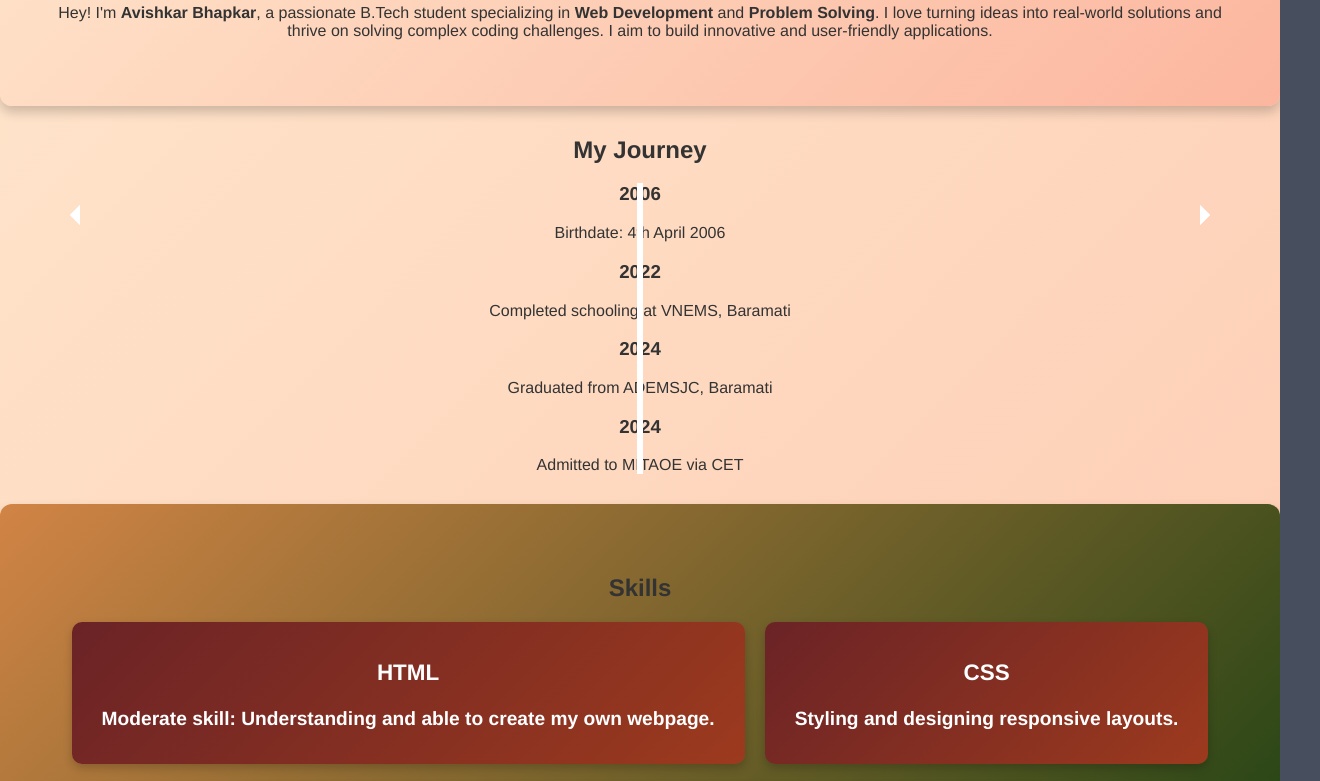
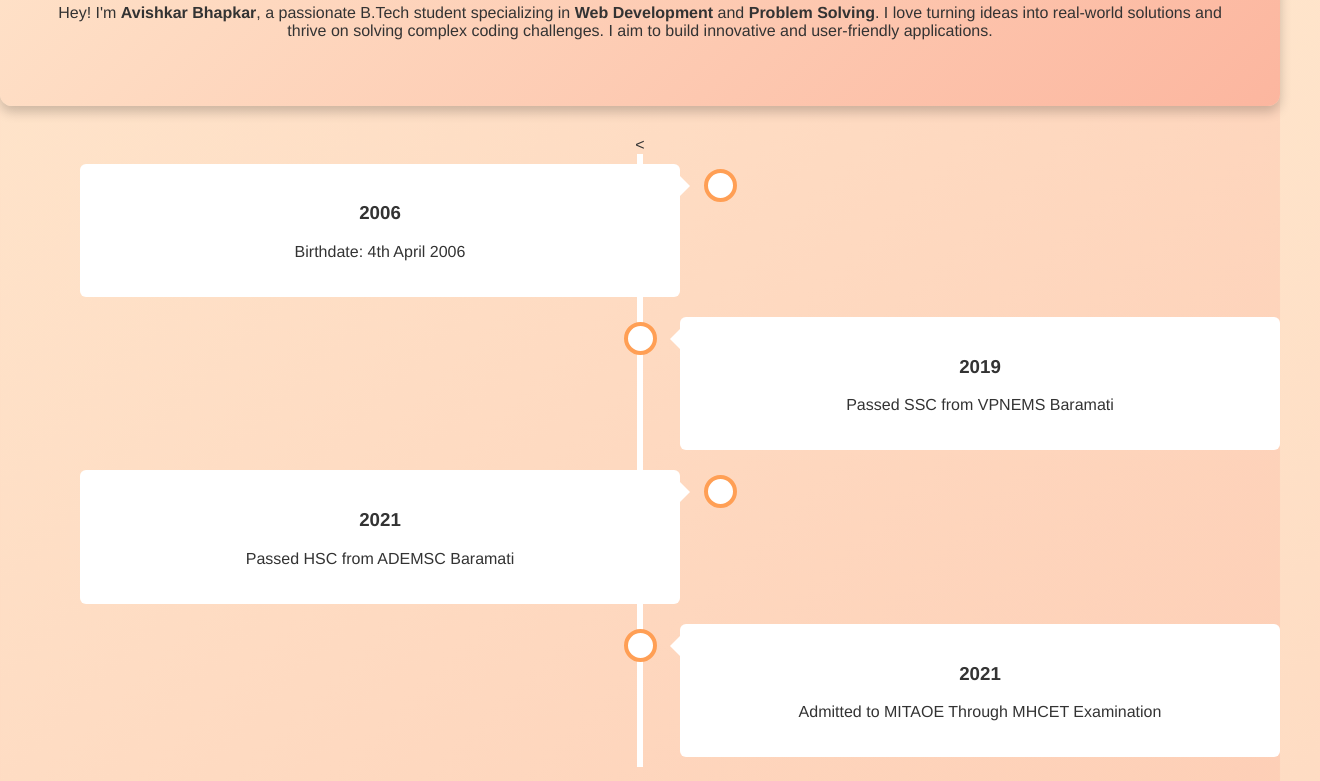
Before and after one commit to Avishkar04-IND/portfolio-website, a plain HTML site: page index.html/index.html in a window 1280 px wide. Shown: the part 720-1501 px from the top of the page, 1320 px wide, since content can reach past the window. Drawn offline with Linux system fonts and the light colour scheme.

Commit message:
Update index.html

```diff
--- a/index.html/index.html
+++ b/index.html/index.html
@@ -31,15 +31,34 @@
         </div>
     </section>
 
-    <section class="timeline-section">
-        <h2>My Journey</h2>
-        <div class="timeline">
-            <div class="timeline-item left"><h3>2006</h3><p>Birthdate: 4th April 2006</p></div>
-            <div class="timeline-item right"><h3>2022</h3><p>Completed schooling at VNEMS, Baramati</p></div>
-            <div class="timeline-item left"><h3>2024</h3><p>Graduated from ADEMSJC, Baramati</p></div>
-            <div class="timeline-item right"><h3>2024</h3><p>Admitted to MITAOE via CET</p></div>
-        </div>
-    </section>
+    <<!-- Timeline Section -->
+<div class="timeline">
+  <div class="container left">
+    <div class="content">
+      <h3>2006</h3>
+      <p>Birthdate: 4th April 2006</p>
+    </div>
+  </div>
+  <div class="container right">
+    <div class="content">
+      <h3>2019</h3>
+      <p>Passed SSC from VPNEMS Baramati</p>
+    </div>
+  </div>
+  <div class="container left">
+    <div class="content">
+      <h3>2021</h3>
+      <p>Passed HSC from ADEMSC Baramati</p>
+    </div>
+  </div>
+  <div class="container right">
+    <div class="content">
+      <h3>2021</h3>
+      <p>Admitted to MITAOE Through MHCET Examination</p>
+    </div>
+  </div>
+</div>
+
 
     <section id="skills" class="section">
         <h2>Skills</h2>
@@ -115,3 +134,7 @@
 
 </body>
 </html>
+
+
+</body>
+</html>
```
